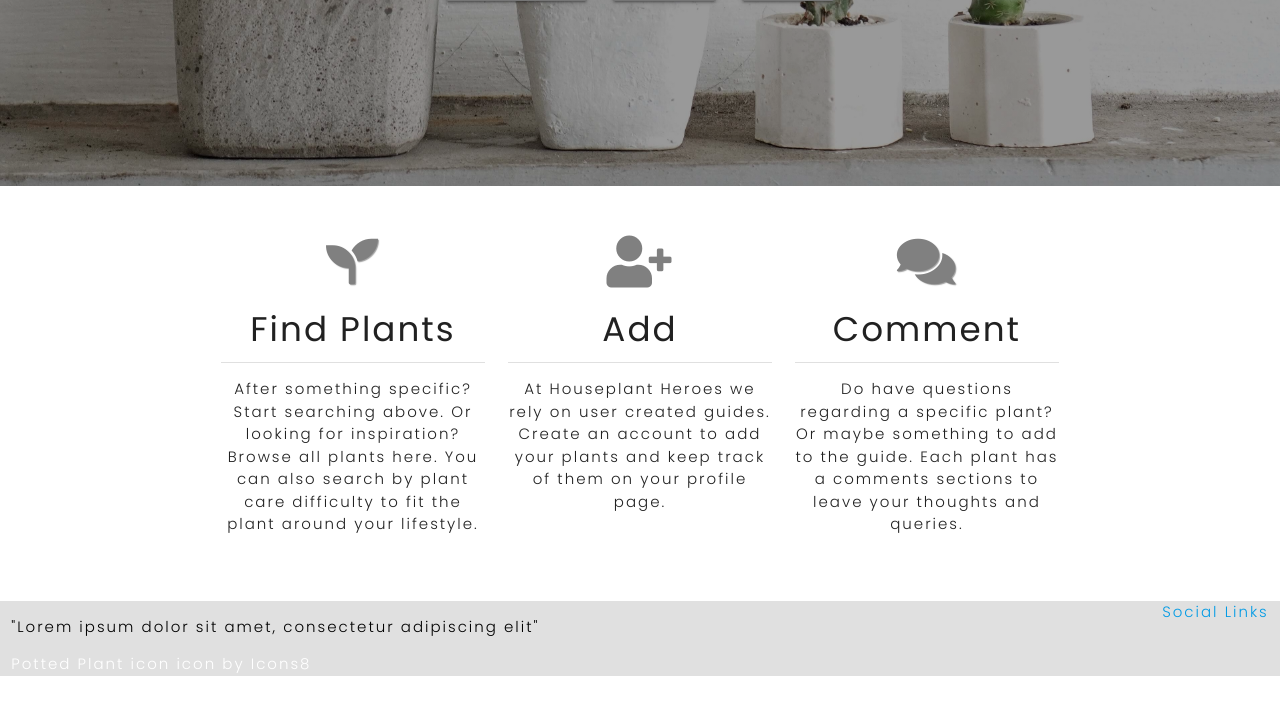
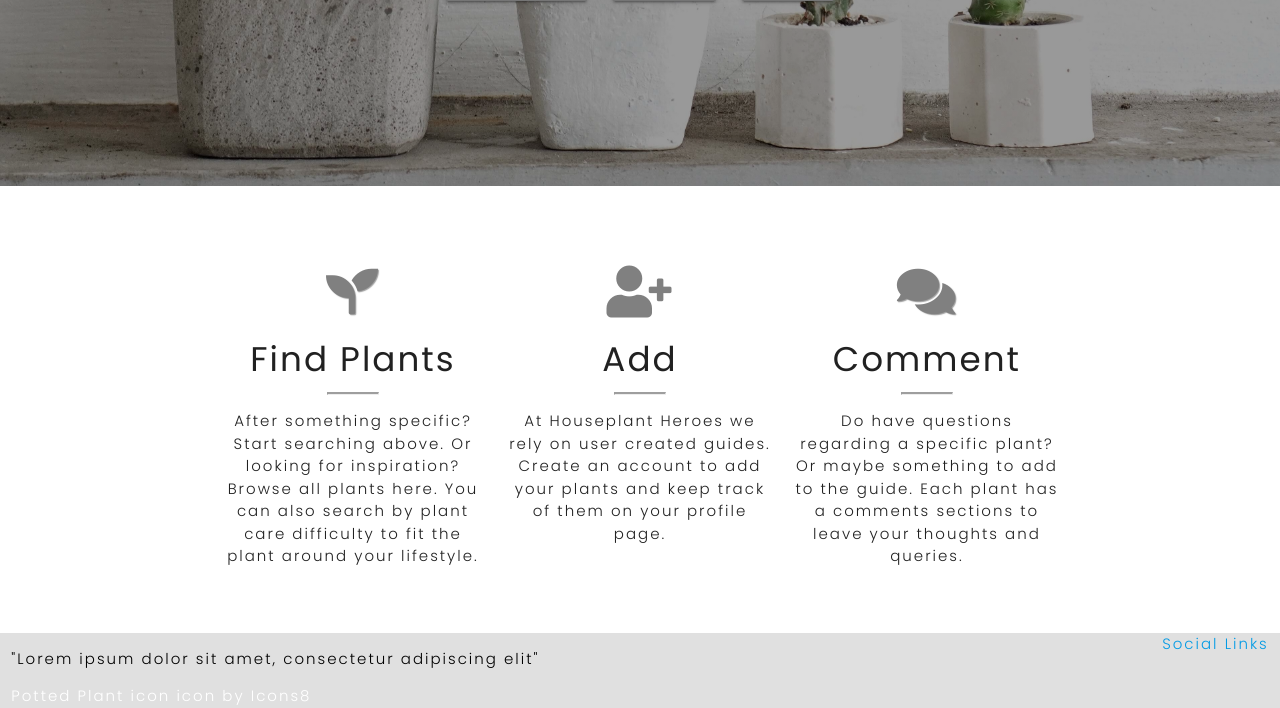
Before and after one commit to Code-Institute-Submissions/houseplant-heroes, a Flask app: page / in a window 1280 px wide. Shown: the part 518-1226 px from the top of the page. Before the commit the page ends 1194 px from the top, so only its background shows below. Run offline with Flask 2, Linux system fonts and the light colour scheme; data that the repository does not hold is empty; some libraries are stand-ins or nearby versions.

Commit message:
Add spacing to promo and carousel, change dividers home.html

```diff
--- a/static/css/style.css
+++ b/static/css/style.css
@@ -169,3 +169,20 @@ body > section > div > form > div:nth-child(10) > div > div > input {
 .block-content {
   margin: 25px;
 }
+
+.carousel-container {
+  height: 470px;
+}
+
+.carousel {
+  height: 100%;
+}
+
+.padding-top-30 {
+  padding-top: 30px;
+}
+
+.divider-home {
+    width: 50px;
+    border-top: 2px solid #9e9e9e;
+}
--- a/templates/home.html
+++ b/templates/home.html
@@ -78,11 +78,11 @@
 {% block content %}
 <!-- promo -->
 <div class="container margin-y-50">
-  <div class="row margin-bottom-0">
+  <div class="row margin-bottom-0 padding-top-30">
     <div class="col s12 m4 center-align">
       <i class="fas fa-seedling home-icons text-shadow"></i>
       <h4>Find Plants</h4>
-      <div class="divider"></div>
+      <hr class="divider-home" />
       <p>
         After something specific? Start searching above. Or looking for
         inspiration? Browse all plants here. You can also search by plant care
@@ -92,7 +92,7 @@
     <div class="col s12 m4 center-align">
       <i class="fas fa-user-plus home-icons"></i>
       <h4>Add</h4>
-      <div class="divider"></div>
+      <hr class="divider-home" />
       <p>
         At Houseplant Heroes we rely on user created guides. Create an account
         to add your plants and keep track of them on your profile page.
@@ -101,7 +101,7 @@
     <div class="col s12 m4 center-align">
       <i class="fas fa-comments home-icons text-shadow"></i>
       <h4>Comment</h4>
-      <div class="divider"></div>
+      <hr class="divider-home" />
       <p>
         Do have questions regarding a specific plant? Or maybe something to add
         to the guide. Each plant has a comments sections to leave your thoughts
@@ -111,7 +111,7 @@
   </div>
   <!-- carousel -->
   {% if all_plants|length > 0 %}
-  <div class="container center">
+  <div class="carousel-container center">
     <div class="carousel">
       {% for plant_post in all_plants %}
       <a
```
